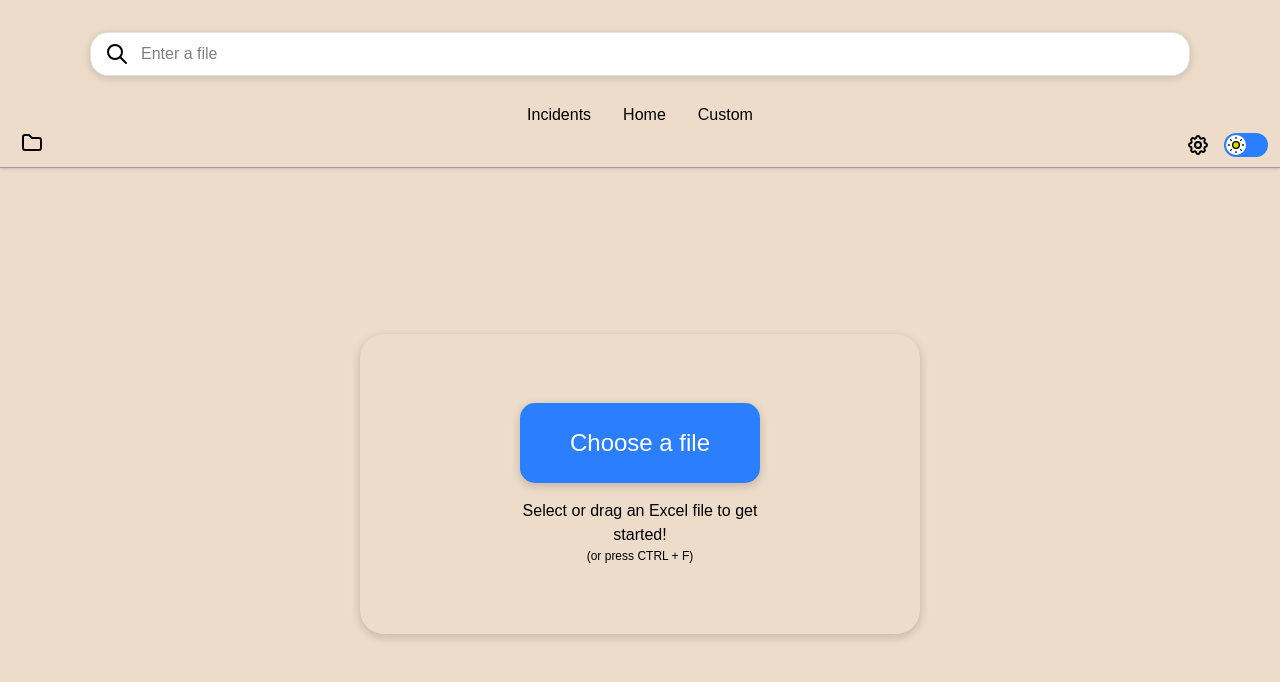
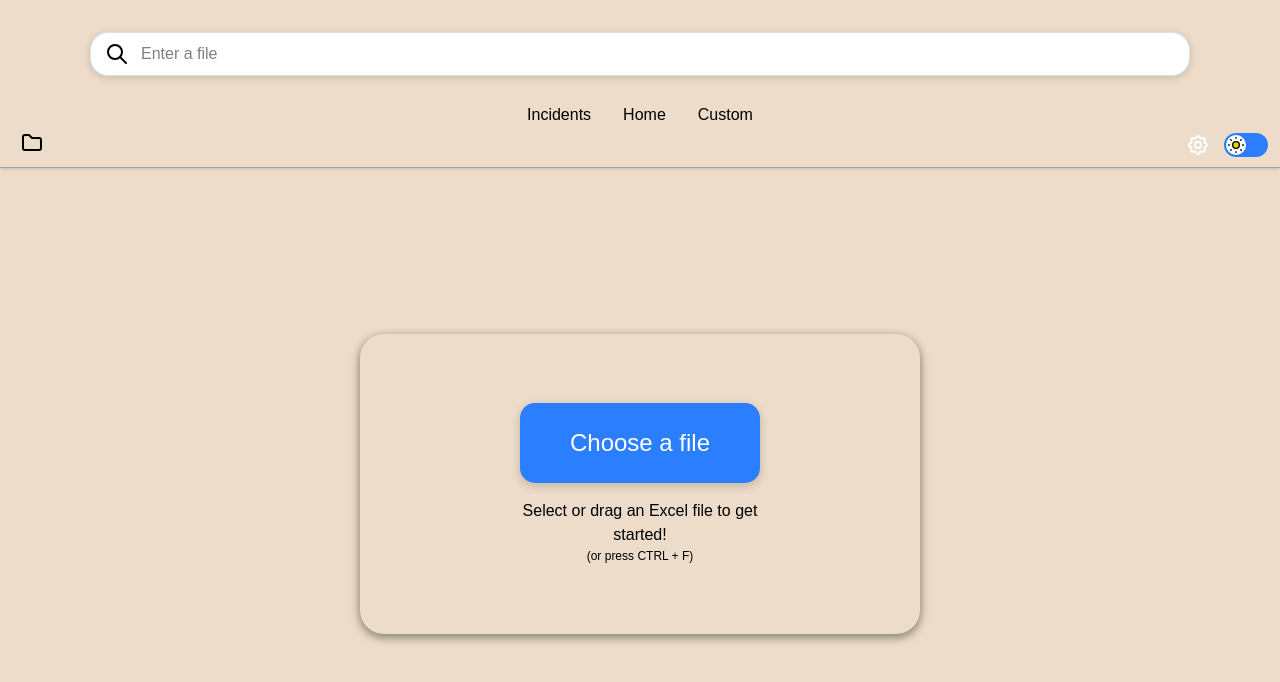
Before and after one commit to bobllor/TEKLabeler, a React (Vite) app: page / in a window 1280 px wide. Shown: the top 682 px of the page. Built offline with nearby package versions, Linux system fonts and the light colour scheme.

Commit message:
Added dark mode support

```diff
--- a/src/components/AlertComponents/AlertBox.jsx
+++ b/src/components/AlertComponents/AlertBox.jsx
@@ -21,14 +21,14 @@ export default function AlertBox({ message, uKey, setAlerts }){
 
     return (
         <>
-            <div className="flex justify-center items-center" key={uKey}>
+            <div className="flex justify-center items-center z-800" key={uKey}>
                 <div className="bg-white w-15 h-14 flex justify-center items-center rounded-l-xl
                 border-1 shadow-[0_3px_8px_1px_rgba(0,0,0,.15)]">
-                    <span>ICON</span>
+                    <span className="dark-text">ICON</span>
                 </div>
                 <div className="bg-white w-fit h-14 flex items-center px-3 rounded-r-xl
                 border-t-1 border-r-1 border-b-1 shadow-[0_3px_8px_1px_rgba(0,0,0,.15)]">
-                    <span>{message}</span>
+                    <span className="dark-text">{message}</span>
                 </div>
             </div>
         </>
--- a/src/components/FileInput.jsx
+++ b/src/components/FileInput.jsx
@@ -6,7 +6,7 @@ export default function FileInput({onFileChange, showDrag}){
     return (
         <>
             <div className={`w-140 h-75 overflow-hidden rounded-3xl flex flex-col justify-center items-center
-            shadow-[0_3px_8px_1px_rgba(0,0,0,.15)] ${showDrag && 'pointer-events-none'}`} >
+            shadow-[0_3px_8px_1px_rgba(0,0,0,.4)] ${showDrag && 'pointer-events-none'}`} >
                     <div
                     className={`bg-blue-500 overflow-x-clip h-20 w-60 rounded-[15px] flex justify-center
                     items-center hover:bg-blue-400 group transition duration-150 text-white text-2xl
--- a/src/components/Header.jsx
+++ b/src/components/Header.jsx
@@ -8,12 +8,11 @@ export default function Header({fileData, setLoading, theme, utils}){
     return (
         <>
             <div className={`w-full max-h-42 min-h-42 p-3 flex flex-col text-white
-                ${!theme.darkTheme ? 'border-b-1 border-b-gray-400 shadow-[0_1px_3px_0_rgba(0,0,0,.15)]' :
-                'border-b-1 border-[rgb(112,111,111)]'}`}>
+                border-b-1 border-b-gray-400 shadow-[0_1px_3px_0_rgba(0,0,0,.15)]`}>
                 <div className="h-100 w-full flex justify-center pt-5">
                     <Search file={fileData.file} setLoading={setLoading} />
                 </div>
-                <div className="w-full h-10 text-black flex justify-center items-center gap-4">
+                <div className="w-full h-10 flex dark-element justify-center items-center gap-4">
                     <NavGroup setLoading={setLoading} />
                 </div>
                 <div className="flex relative">
@@ -22,7 +21,7 @@ export default function Header({fileData, setLoading, theme, utils}){
                     </div>
                     <div className="flex right-0 absolute justify-center items-center gap-3">
                         <div onClick={utils.handleSettingsClick} className="h-7 w-7 hover:bg-gray-600/40 rounded-[9px] flex justify-center items-center">
-                            <SettingsCog color={!theme.darkTheme ? 'black' : 'white'}/>
+                            <SettingsCog />
                         </div>
                         <div>
                             <ToggleTheme darkTheme={theme.darkTheme} setDarkTheme={theme.setDarkTheme} />
```
